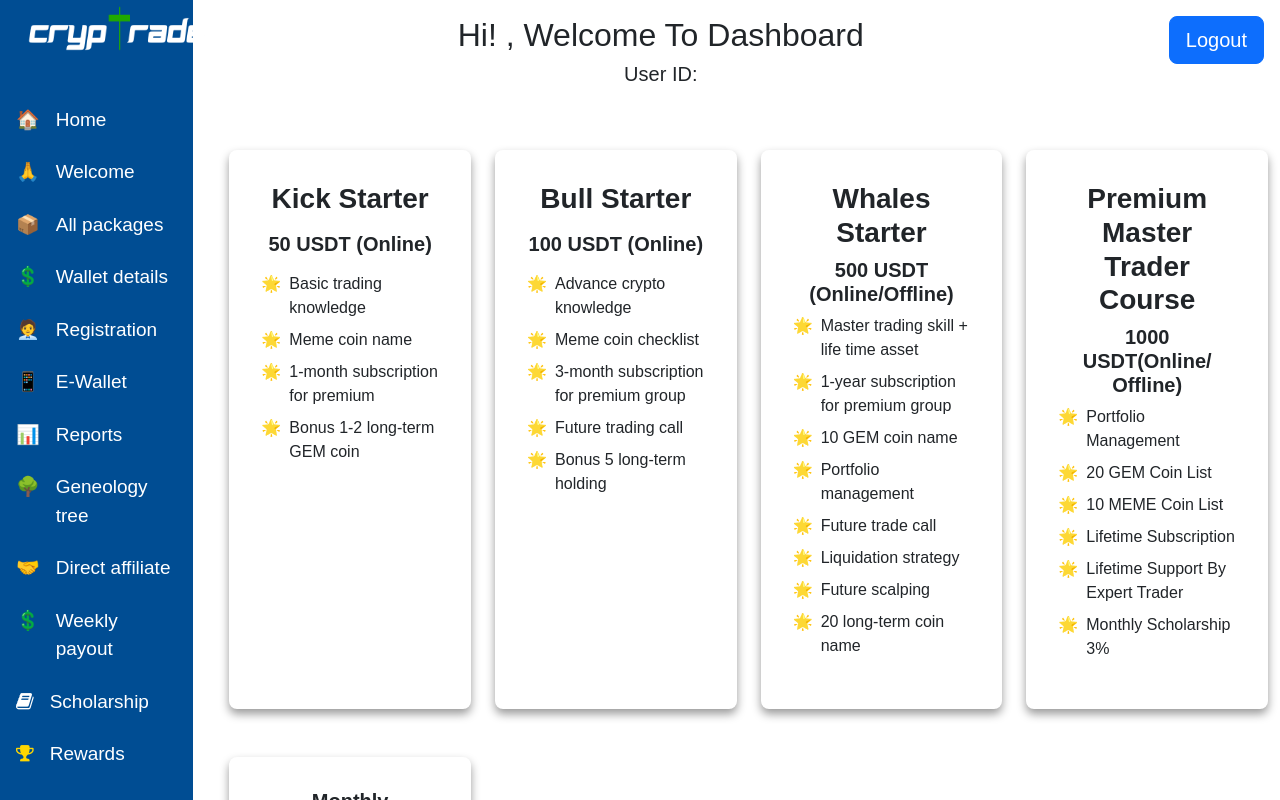
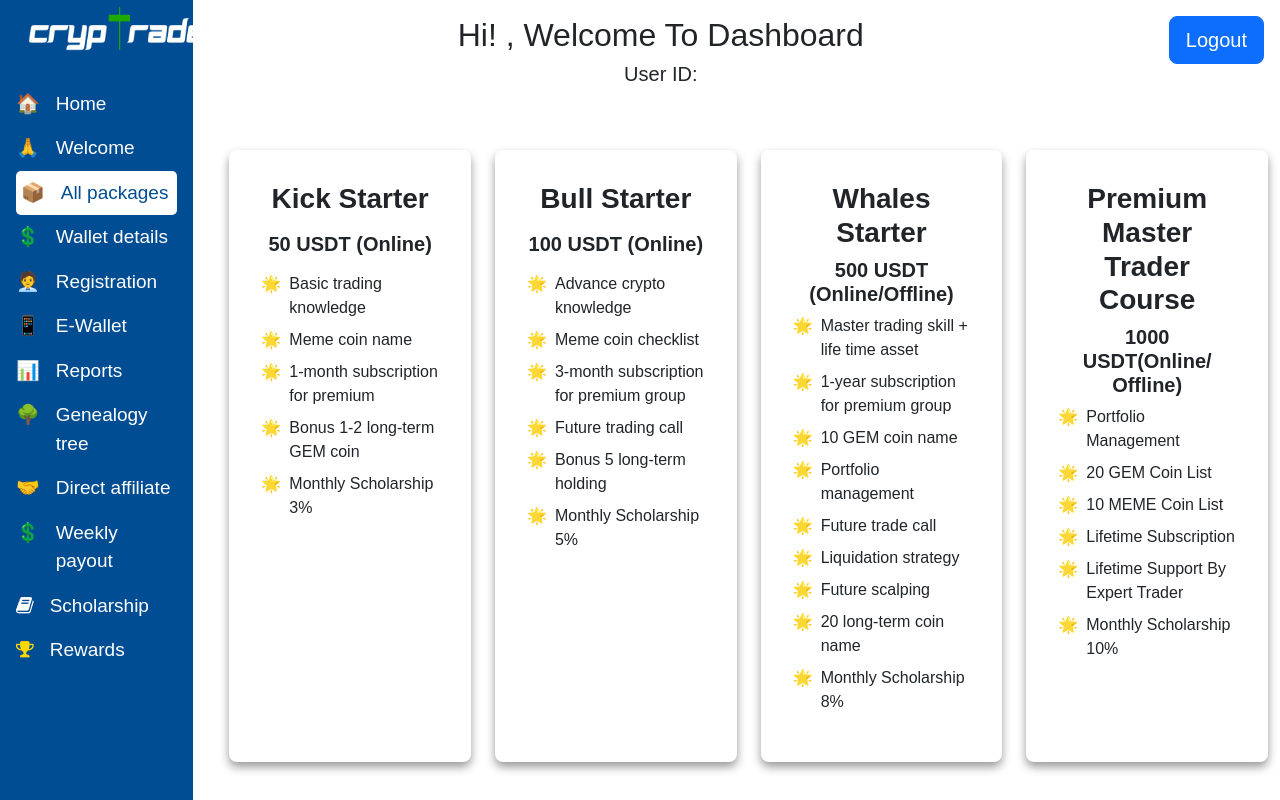
Before and after one commit to Crypt-Trade/cryptrade-frontend, a React (Vite) app: page /userdashboard/packages in a window 1280 px wide. Built offline with nearby package versions, Linux system fonts and the light colour scheme.

Commit message:
"donepackages"

```diff
--- a/src/Topupdashboard/Billingproduct/Billing.jsx
+++ b/src/Topupdashboard/Billingproduct/Billing.jsx
@@ -91,7 +91,9 @@ const removeFromCart = () => {
     { productId: 2, name: "Bull Starter", price: 100 },
     { productId: 3, name: "Whales Starter", price: 500 },
     { productId: 4, name: "Premium Master Trader Course", price: 1000 },
-    { productId: 5, name: "Monthly subscription", price:25 },
+    { productId: 5, name: "Bull Master Trader Course", price: 2000 },
+     { productId: 6, name: "Whales Master Trader Course", price: 5000 },
+    { productId: 7, name: "Monthly subscription", price:25 },
 
   ];
   /////user search for finding name
--- a/src/components/Userdashboard/Navbar/Usernavbar.jsx
+++ b/src/components/Userdashboard/Navbar/Usernavbar.jsx
@@ -3,7 +3,11 @@ import "../../../css/userdashboard/usernavbar.css"
 import  logo from "../../../assets/images/crypto.png";
 const Usernavbar = () => {
     const [isOpen, setIsOpen] = useState(false);
+  const [activeItem, setActiveItem] = useState("");
 
+  const handleItemClick = (itemName) => {
+    setActiveItem(itemName); // Update active item
+  };
 
   return (
     <>
@@ -26,70 +30,94 @@ const Usernavbar = () => {
       </a>
 
       <ul className="list-unstyled p-3">
-        <li><a href="/userdashboard" className="text-white d-block pt-4 sidebaritem ">
+        <li><a href="/userdashboard" className={`d-block py-2 sidebaritem ${
+      window.location.pathname === "/userdashboard" ? "active-sidebar-item" : ""
+    } text-white`}  >
         <div className='d-flex'>
             <div>🏠</div>
             <span className="font-weight-normal ms-3">Home</span>
         </div>
         </a></li>
-        <li><a href="/userdashboard/welcome" className="text-white d-block pt-4 sidebaritem">
+        <li><a href="/userdashboard/welcome" className={`d-block py-2 sidebaritem ${
+      window.location.pathname === "/userdashboard/welcome" ? "active-sidebar-item" : ""
+    } text-white`}>
         <div className='d-flex'>
             <div>🙏</div>
             <span className="font-weight-normal ms-3">Welcome</span>
         </div>
          </a></li>
-         <li><a href="/userdashboard/packages" className="text-white d-block pt-4 sidebaritem">
+         <li><a href="/userdashboard/packages"  className={`d-block py-2 sidebaritem ${
+      window.location.pathname === "/userdashboard/packages" ? "active-sidebar-item" : ""
+    } text-white`}>
         <div className='d-flex'>
             <div>📦</div>
             <span className="font-weight-normal ms-3">All packages</span>
         </div>
          </a></li>
-         <li><a href="/userdashboard/walletdetails" className="text-white d-block pt-4 sidebaritem">
+         <li><a href="/userdashboard/walletdetails"  className={`d-block py-2 sidebaritem ${
+      window.location.pathname === "/userdashboard/walletdetails" ? "active-sidebar-item" : ""
+    } text-white`}>
         <div className='d-flex'>
             <div>💲</div>
             <span className="font-weight-normal ms-3">Wallet details</span>
         </div>
          </a></li>
-         <li><a href="/userdashboard/register" className="text-white d-block pt-4 sidebaritem">
+         <li><a href="/userdashboard/register"  className={`d-block py-2 sidebaritem ${
+      window.location.pathname === "/userdashboard/register" ? "active-sidebar-item" : ""
+    } text-white`}>
         <div className='d-flex'>
             <div>🧑‍💼</div>
             <span className="font-weight-normal ms-3">Registration</span>
         </div>
          </a></li>
-         <li><a href="/userdashboard/ewallet" className="text-white d-block pt-4 sidebaritem">
+         <li><a href="/userdashboard/ewallet"  className={`d-block py-2 sidebaritem ${
+      window.location.pathname === "/userdashboard/ewallet" ? "active-sidebar-item" : ""
+    } text-white`}>
         <div className='d-flex'>
             <div>📱</div>
             <span className="font-weight-normal ms-3">E-Wallet</span>
         </div></a></li>
-        <li><a href="/userdashboard/reports" className="text-white d-block pt-4 sidebaritem">
+        <li><a href="/userdashboard/reports"  className={`d-block py-2 sidebaritem ${
+      window.location.pathname === "/userdashboard/reports" ? "active-sidebar-item" : ""
+    } text-white`}>
         <div className='d-flex'>
             <div>📊</div>
             <span className="font-weight-normal ms-3">Reports</span>
         </div></a></li>
-        <li><a href="/userdashboard/genealogy" className="text-white d-block pt-4 sidebaritem">
+        <li><a href="/userdashboard/genealogy"  className={`d-block py-2 sidebaritem ${
+      window.location.pathname === "/userdashboard/genealogy" ? "active-sidebar-item" : ""
+    } text-white`}>
         <div className='d-flex'>
             <div>🌳</div>
-            <span className="font-weight-normal ms-3">Geneology tree</span>
+            <span className="font-weight-normal ms-3">Genealogy tree</span>
         </div></a></li>
-        <li><a href="/userdashboard/directaffilate" className="text-white d-block pt-4 sidebaritem">
+        <li><a href="/userdashboard/directaffilate"  className={`d-block py-2 sidebaritem ${
+      window.location.pathname === "/userdashboard/directaffilate" ? "active-sidebar-item" : ""
+    } text-white`}>
         <div className='d-flex'>
             <div>🤝</div>
             <span className="font-weight-normal ms-3">Direct affiliate</span>
         </div></a></li>
         <li>
-        <a href="/userdashboard/weeklypayout" className="text-white d-block pt-4 sidebaritem">
+        <a href="/userdashboard/weeklypayout"  className={`d-block py-2 sidebaritem ${
+      window.location.pathname === "/userdashboard/weeklypayout" ? "active-sidebar-item" : ""
+    } text-white`}>
         <div className='d-flex'>
             <div>💲</div>
             <span className="font-weight-normal ms-3">Weekly payout</span>
         </div></a></li>
          <li>
-        <a href="/userdashboard/scholarship" className="text-white d-block pt-4 sidebaritem">
+        <a href="/userdashboard/scholarship"  className={`d-block py-2 sidebaritem ${
+      window.location.pathname === "/userdashboard/scholarship" ? "active-sidebar-item" : ""
+    } text-white`}>
         <div className='d-flex'>
             <div><i className='fa fa-book'></i></div>
             <span className="font-weight-normal ms-3">Scholarship</span>
         </div></a></li>
          <li>
-        <a href="/userdashboard/rewards" className="text-white d-block pt-4 sidebaritem">
+        <a href="/userdashboard/rewards"  className={`d-block py-2 sidebaritem ${
+      window.location.pathname === "/userdashboard/rewards" ? "active-sidebar-item" : ""
+    } text-white`}>
         <div className='d-flex'>
             <div><i className='fa fa-trophy' style={{color:"gold"}}></i></div>
             <span className="font-weight-normal ms-3">Rewards</span>
--- a/src/components/Userdashboard/Packages/Allpackages.jsx
+++ b/src/components/Userdashboard/Packages/Allpackages.jsx
@@ -62,7 +62,7 @@ const Allpackages = () => {
 
   return (
     <div className="container">
-
+      {/* <h2 className="text-center my-2">All Packages</h2> */}
       <div className="row justify-content-center">
         {/* Kick Starter Package */}
         <div className="col-md-3 my-4 ">
@@ -87,6 +87,10 @@ const Allpackages = () => {
                <div className="d-flex mt-2">
               <div>🌟</div>
               <div className="ms-2">Bonus 1-2 long-term GEM coin</div>
+              </div>
+               <div className="d-flex mt-2">
+              <div>🌟</div>
+              <div className="ms-2">Monthly Scholarship 3%</div>
               </div>
                 {/* <div className="kick">🌟 Basic trading knowledge</div> */}
                 {/* <div className="kick">🌟 Meme coin name</div> */}
@@ -124,6 +128,10 @@ const Allpackages = () => {
               <div className="d-flex mt-2">
                 <div>🌟</div>
                 <div className="ms-2">Bonus 5 long-term holding</div>
+              </div>
+               <div className="d-flex mt-2">
+              <div>🌟</div>
+              <div className="ms-2">Monthly Scholarship 5%</div>
               </div>
                 {/* <div className="kick">🌟 Advance crypto knowledge</div> */}
                 {/* <div className="kick">🌟 Meme coin checklist</div> */}
@@ -176,6 +184,10 @@ const Allpackages = () => {
                 <div>🌟</div>
                 <div className="ms-2">20 long-term coin name</div>
               </div>
+               <div className="d-flex mt-2">
+              <div>🌟</div>
+              <div className="ms-2">Monthly Scholarship 8%</div>
+              </div>
 
               </div>
             </div>
@@ -212,7 +224,7 @@ const Allpackages = () => {
 
               <div className="d-flex mt-2">
                 <div>🌟</div>
-                <div className="ms-2">Monthly Scholarship 3%</div>
+                <div className="ms-2">Monthly Scholarship 10%</div>
               </div>
               </div>
             </div>
@@ -223,6 +235,76 @@ const Allpackages = () => {
 
       </div>
       <div className="row">
+       <div className="col-md-3 my-4">
+        <div className="card p-3 mt-3 w-100 w-md-75 w-lg-50 rounded-3 h-100 cardpackage">
+            <div className="card-body d-flex flex-column">
+              <h3 className="text-center fw-bold">Bull Master Trader Course</h3>
+              <div className="fw-bold h5 text-center">2000 USDT(Online/ Offline)</div>
+              <div className="flex-grow-1">
+              <div className="d-flex">
+                <div>🌟</div>
+                <div className="ms-2">Portfolio Management</div>
+              </div>
+              <div className="d-flex mt-2">
+                <div>🌟</div>
+                <div className="ms-2">20 GEM Coin List</div>
+              </div>
+              <div className="d-flex mt-2">
+                <div>🌟</div>
+                <div className="ms-2">10 MEME Coin List</div>
+              </div>
+               <div className="d-flex mt-2">
+                <div>🌟</div>
+                <div className="ms-2">Lifetime  Subscription</div>
+              </div>
+               <div className="d-flex mt-2">
+                <div>🌟</div>
+                <div className="ms-2">Lifetime Support By Expert Trader</div>
+              </div>
+
+              <div className="d-flex mt-2">
+                <div>🌟</div>
+                <div className="ms-2">Monthly Scholarship 12%</div>
+              </div>
+              </div>
+            </div>
+          </div>
+        </div>
+         <div className="col-md-3 my-4">
+        <div className="card p-3 mt-3 w-100 w-md-75 w-lg-50 rounded-3 h-100 cardpackage">
+            <div className="card-body d-flex flex-column">
+              <h3 className="text-center fw-bold">Whales Master Trader Course</h3>
+              <div className="fw-bold h5 text-center">5000 USDT(Online/ Offline)</div>
+              <div className="flex-grow-1">
+              <div className="d-flex">
+                <div>🌟</div>
+                <div className="ms-2">Portfolio Management</div>
+              </div>
+              <div className="d-flex mt-2">
+                <div>🌟</div>
+                <div className="ms-2">20 GEM Coin List</div>
+              </div>
+              <div className="d-flex mt-2">
+                <div>🌟</div>
+                <div className="ms-2">10 MEME Coin List</div>
+              </div>
+               <div className="d-flex mt-2">
+                <div>🌟</div>
+                <div className="ms-2">Lifetime  Subscription</div>
+              </div>
+               <div className="d-flex mt-2">
+                <div>🌟</div>
+                <div className="ms-2">Lifetime Support By Expert Trader</div>
+              </div>
+
+              <div className="d-flex mt-2">
+                <div>🌟</div>
+                <div className="ms-2">Monthly Scholarship 15%</div>
+              </div>
+              </div>
+            </div>
+          </div>
+        </div>
             <div className="col-md-3 my-4">
         <div className="card p-3 mt-3 w-100 w-md-75 w-lg-50 rounded-3 h-100 cardpackage">
             <div className="card-body d-flex flex-column">
@@ -252,6 +334,8 @@ const Allpackages = () => {
       <option className="option_package" value="whales">Whales: 500 USDT</option>
       <option className="option_package" value="monthly">Monthly: 25 USDT</option>
       <option className="option_package" value="Premium">Premium Master Trader Course: 1000 USDT</option>
+      <option className="option_package" value="Premium">Bull Master Trader Course: 2000 USDT</option>
+      <option className="option_package" value="Premium">Whales Master Trader Course: 5000 USDT</option>
     </select>
   </div>
 </div>
--- a/src/css/userdashboard/usernavbar.css
+++ b/src/css/userdashboard/usernavbar.css
@@ -1,3 +1,11 @@
+.active-sidebar-item {
+  background-color: white !important;
+  color: #004d93 !important;
+  border-radius: 5px;
+  padding: 5px;
+}
+
+
 .sidebaritem{
     text-decoration: none !important
 }
```
